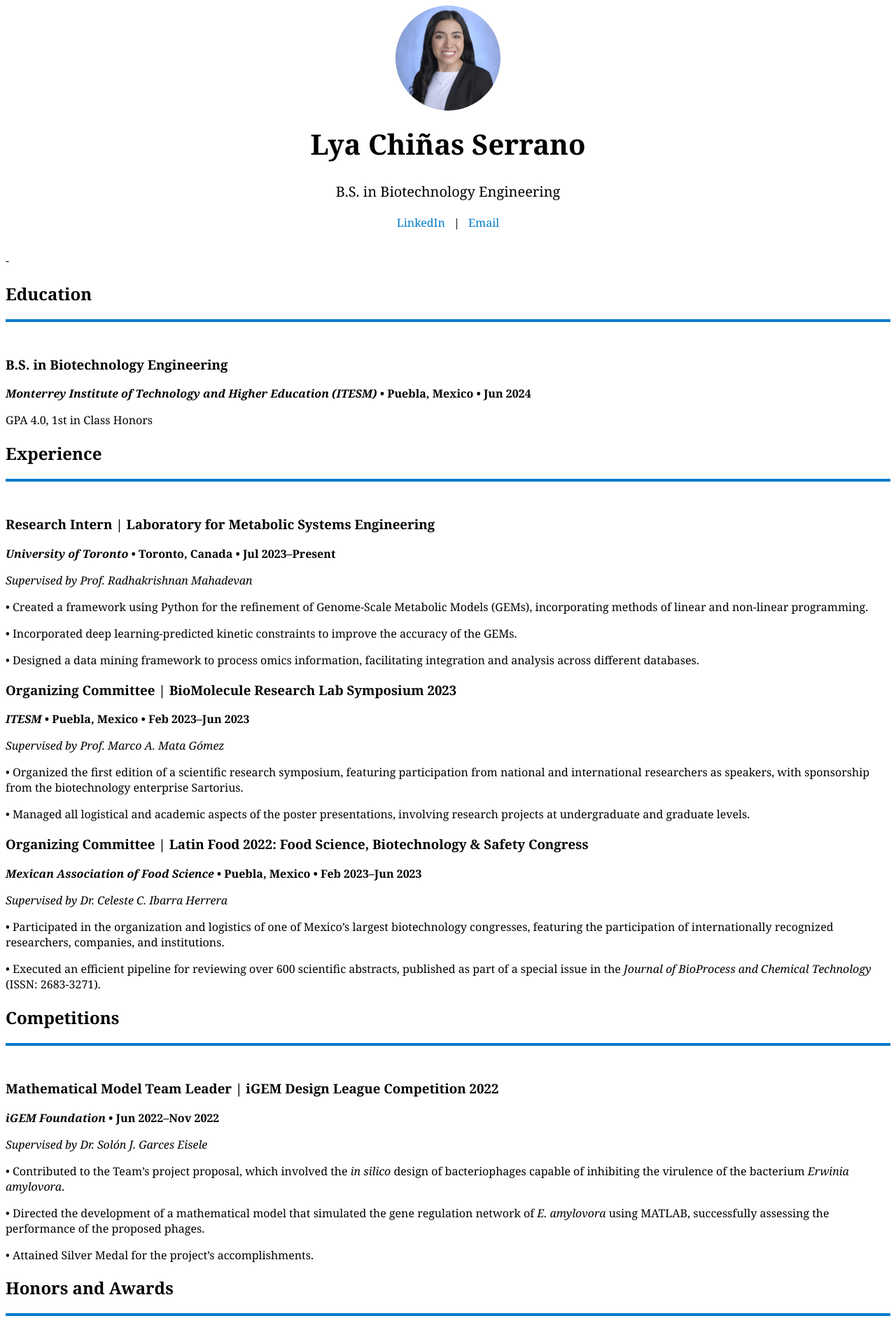
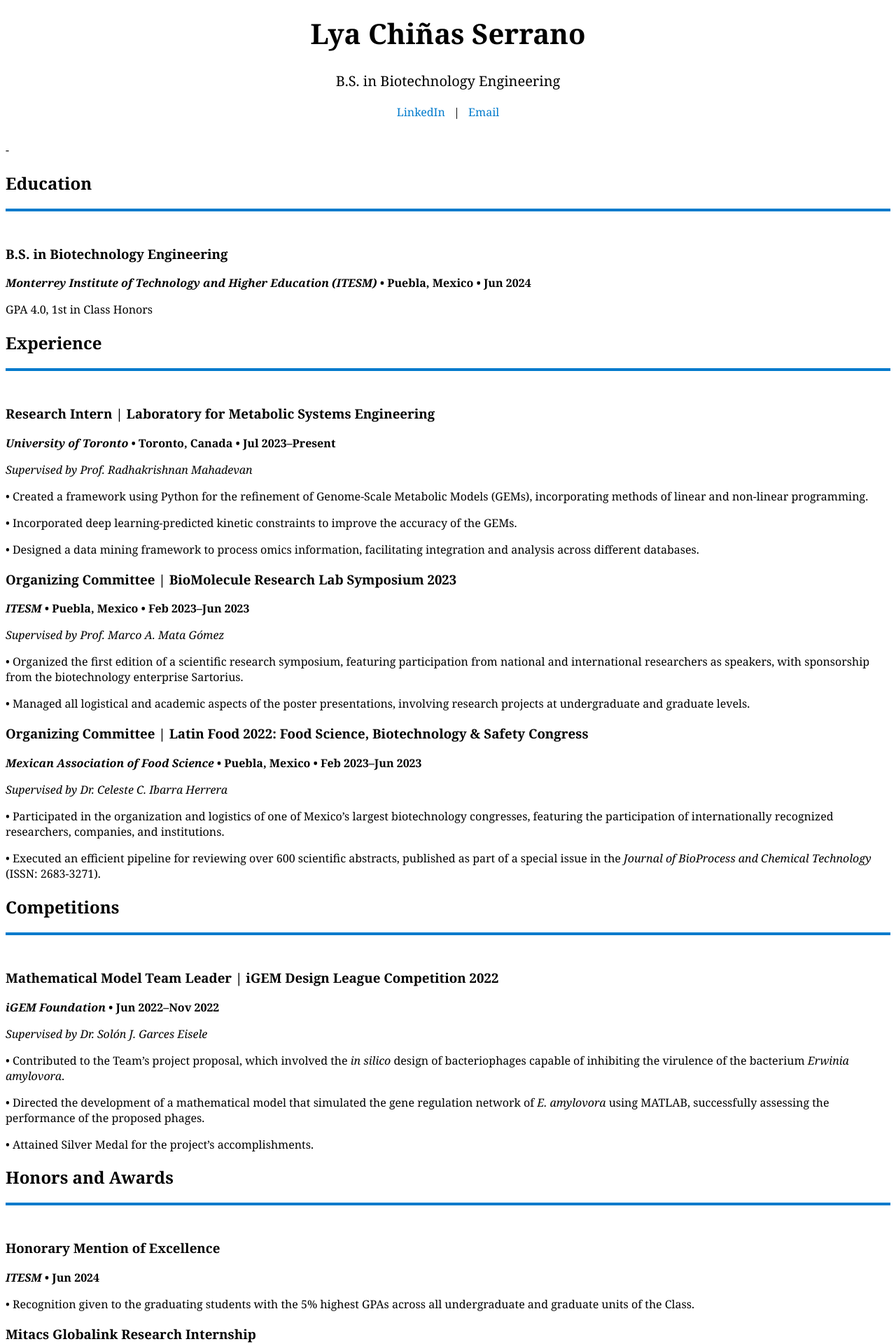
Before and after one commit to lyach/CV, a Jekyll site: the page built from README.md, in a window 1280 px wide. Shown: the top 1920 px of the page at 70% size. Built offline with Jekyll 4.4.1, drawn with Linux system fonts in a browser that asks for light colours; our own code applies the rules of GitHub Pages for plain Markdown files.

Commit message:
Layout update

```diff
--- a/_config.yml
+++ b/_config.yml
@@ -1,6 +1,5 @@
 title: "Lya Chiñas Serrano"
 description: "B.S. in Biotechnology Engineering"
-logo: assets/images/portrait.png
 email: lya.chinas@mail.utoronto.ca
 social_links:
   - name: LinkedIn
--- a/_layouts/default.html
+++ b/_layouts/default.html
@@ -9,8 +9,6 @@
   </head>
   <body>
     <header class="site-header">
-      <div class="site-logo">
-        <img src="{{ site.logo | relative_url }}" alt="Logo">
       </div>
       <h1 class="site-title">{{ site.title | escape }}</h1>
       <p class="site-description">{{ site.description | escape }}</p>
--- a/assets/css/style.css
+++ b/assets/css/style.css
@@ -6,14 +6,6 @@ body {
 .site-header {
     text-align: center;
     margin-bottom: 2em;
-}
-
-.site-logo img {
-    border-radius: 50%;
-    width: 150px;
-    height: 150px;
-    display: block;
-    margin: 0 auto;
 }
 
 .site-title {
```
